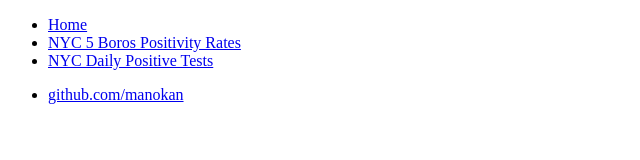
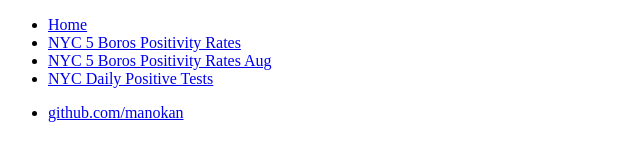
Before and after one commit to manokan/manokan.github.io, a plain HTML site: page index.html in a window 1280 px wide. Shown: the whole page, without its empty margins (0-640 px from the left). Drawn offline with Linux system fonts and the light colour scheme.

Commit message:
Update index.html

```diff
--- a/index.html
+++ b/index.html
@@ -8,6 +8,7 @@
     		<ul>
         		<li><a href="/">Home</a></li>
 	        	<li><a href="/nyc_positivity_5boros.html">NYC 5 Boros Positivity Rates</a></li>
+			<li><a href="/nyc_positivity_5boros_nyc_082421.html">NYC 5 Boros Positivity Rates Aug</a></li>
         		<li><a href="/nyc_daily_positives.html">NYC Daily Positive Tests</a></li>
     		</ul>
 		</nav>
```
